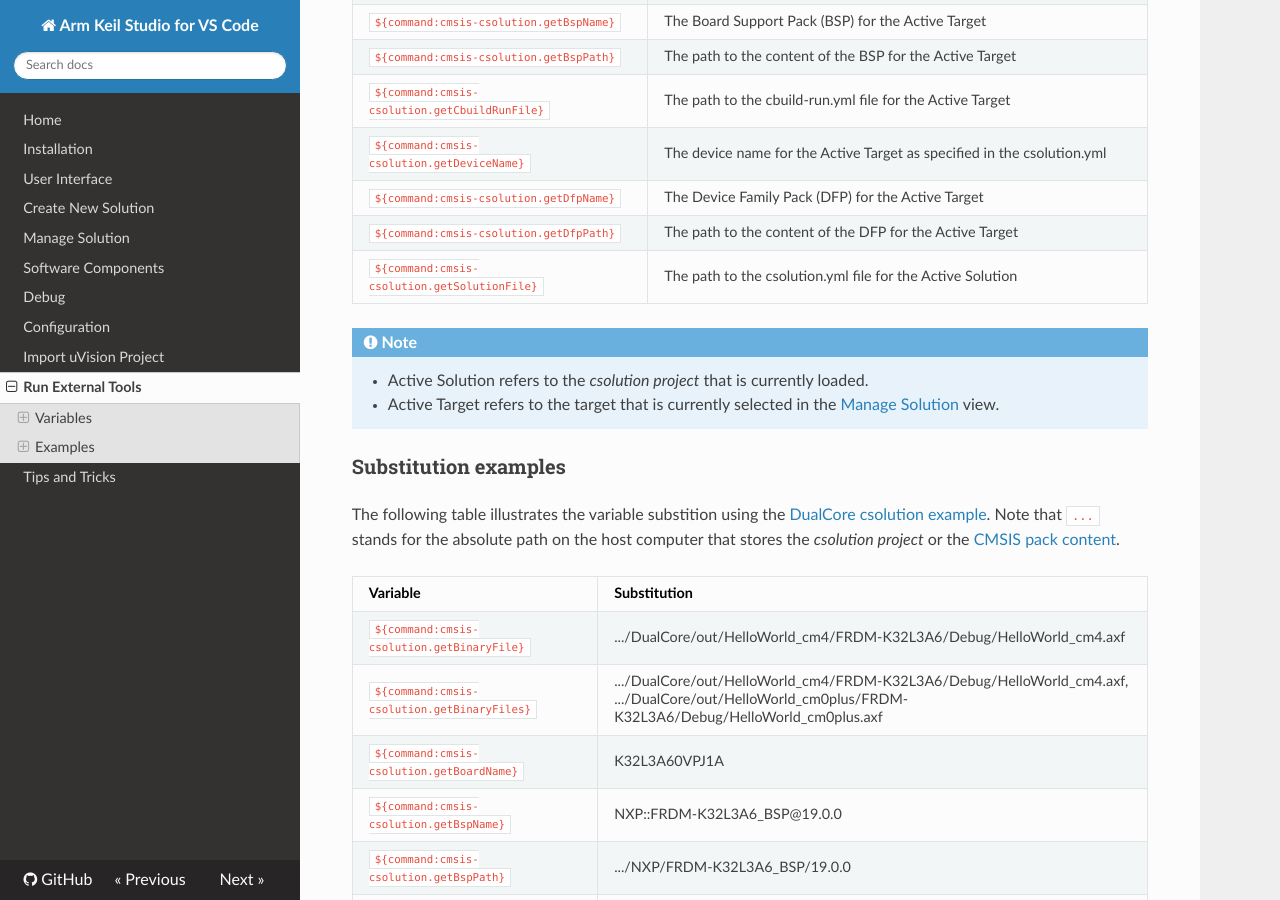
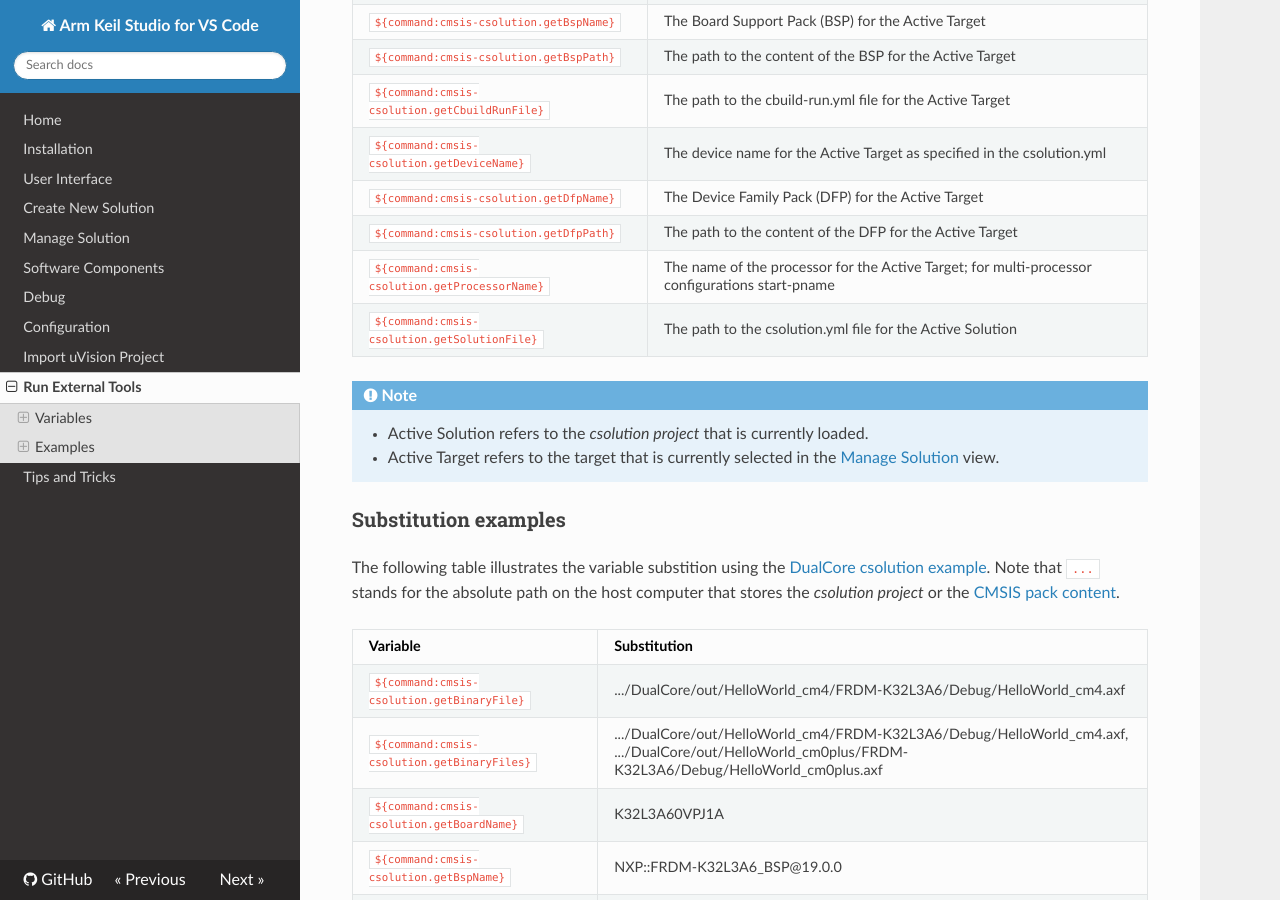
Before and after one commit to MDK-Packs/vscode-cmsis-solution-docs, an MkDocs documentation site: the page built from docs/runexternal.md, in a window 1280 px wide and 900 px high, scrolled down 575 px. Built offline with MkDocs 1.6.1, drawn with Linux system fonts in a browser that asks for light colours; nearby versions of some CDN libraries.

Commit message:
Updates for issue 291

```diff
--- a/docs/runexternal.md
+++ b/docs/runexternal.md
@@ -18,6 +18,7 @@
 | `${command:cmsis-csolution.getDeviceName}`     | The device name for the Active Target as specified in the csolution.yml |
 | `${command:cmsis-csolution.getDfpName}`        | The Device Family Pack (DFP) for the Active Target |
 | `${command:cmsis-csolution.getDfpPath}`        | The path to the content of the DFP for the Active Target |
+| `${command:cmsis-csolution.getProcessorName}`  | The name of the processor for the Active Target; for multi-processor configurations start-pname |
 | `${command:cmsis-csolution.getSolutionFile}`   | The path to the csolution.yml file for the Active Solution |
 
 !!! Note
```
Also changed, not shown: site/images/activate-license.png (added), site/images/activation-required.png (added), site/index.html, site/installation.html, site/runexternal.html, site/search/search_index.json, site/tipsandtricks.html, 1 other file.
